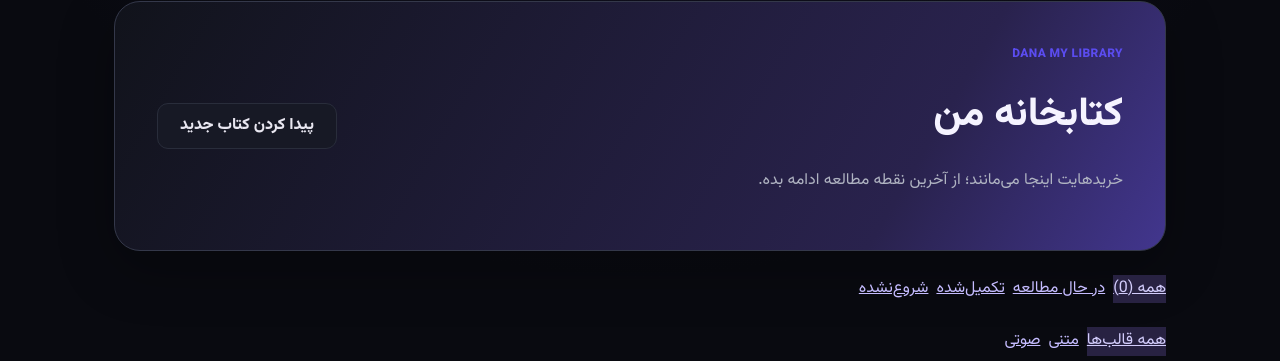
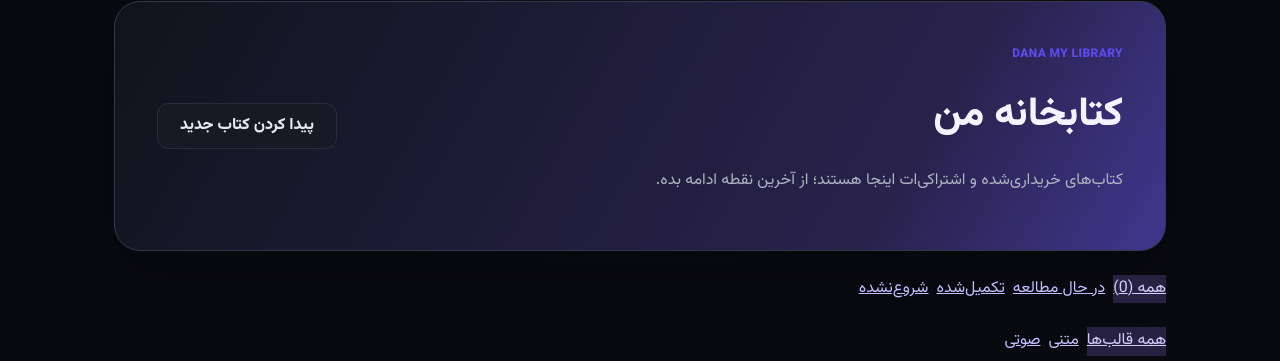
Before and after one commit to siavashmehbood/DANA, a Django app: page /library/ in a window 1280 px wide. Shown: the part 138-499 px from the top of the page. Run offline with Django 5.2, Linux system fonts and the light colour scheme; the visitor is signed in with stand-in values (Sample User, id 1); data that the repository does not hold is empty.

Commit message:
feat(ui): show active subscription context in library

```diff
--- a/templates/library.html
+++ b/templates/library.html
@@ -2,7 +2,7 @@
 {% block title %}کتابخانه من | دانا{% endblock %}
 {% block content %}
 <section class="section personal-library">
-  <div class="library-hero"><div><span class="shelf-label">DANA MY LIBRARY</span><h1>کتابخانه من</h1><p>خریدهایت اینجا می‌مانند؛ از آخرین نقطه مطالعه ادامه بده.</p></div><a class="btn" href="{% url 'books' %}">پیدا کردن کتاب جدید</a></div>
+  <div class="library-hero"><div><span class="shelf-label">DANA MY LIBRARY</span><h1>کتابخانه من</h1><p>کتاب‌های خریداری‌شده و اشتراکی‌ات اینجا هستند؛ از آخرین نقطه ادامه بده.</p>{% if active_subscription %}<p class="muted">اشتراک فعال: {{active_subscription.plan.name}} · تا {{active_subscription.expires_at|date:"Y/m/d"}}</p>{% endif %}</div><a class="btn" href="{% url 'books' %}">پیدا کردن کتاب جدید</a></div>
   <div class="library-tabs"><a class="{% if state == 'all' %}active{% endif %}" href="?state=all&kind={{kind}}">همه ({{library_count}})</a><a class="{% if state == 'reading' %}active{% endif %}" href="?state=reading&kind={{kind}}">در حال مطالعه</a><a class="{% if state == 'completed' %}active{% endif %}" href="?state=completed&kind={{kind}}">تکمیل‌شده</a><a class="{% if state == 'unread' %}active{% endif %}" href="?state=unread&kind={{kind}}">شروع‌نشده</a></div><div class="library-tabs"><a class="{% if kind == 'all' %}active{% endif %}" href="?state={{state}}&kind=all&source={{source}}&sort={{sort}}">همه قالب‌ها</a><a class="{% if kind == 'text' %}active{% endif %}" href="?state={{state}}&kind=text&source={{source}}&sort={{sort}}">متنی</a><a class="{% if kind == 'audio' %}active{% endif %}" href="?state={{state}}&kind=audio&source={{source}}&sort={{sort}}">صوتی</a></div>
   <form class="library-controls" method="get"><input type="hidden" name="state" value="{{state}}"><input type="hidden" name="kind" value="{{kind}}"><label>نوع دسترسی<select name="source"><option value="all" {% if source == 'all' %}selected{% endif %}>همه</option><option value="purchased" {% if source == 'purchased' %}selected{% endif %}>خریداری‌شده</option><option value="subscription" {% if source == 'subscription' %}selected{% endif %}>اشتراک</option></select></label><label>مرتب‌سازی<select name="sort"><option value="recent" {% if sort == 'recent' %}selected{% endif %}>جدیدترین دسترسی</option><option value="progress" {% if sort == 'progress' %}selected{% endif %}>بیشترین پیشرفت</option><option value="title" {% if sort == 'title' %}selected{% endif %}>نام کتاب</option></select></label><button class="btn small" type="submit">اعمال</button></form>
   <div class="grid library-owned-grid">
```
